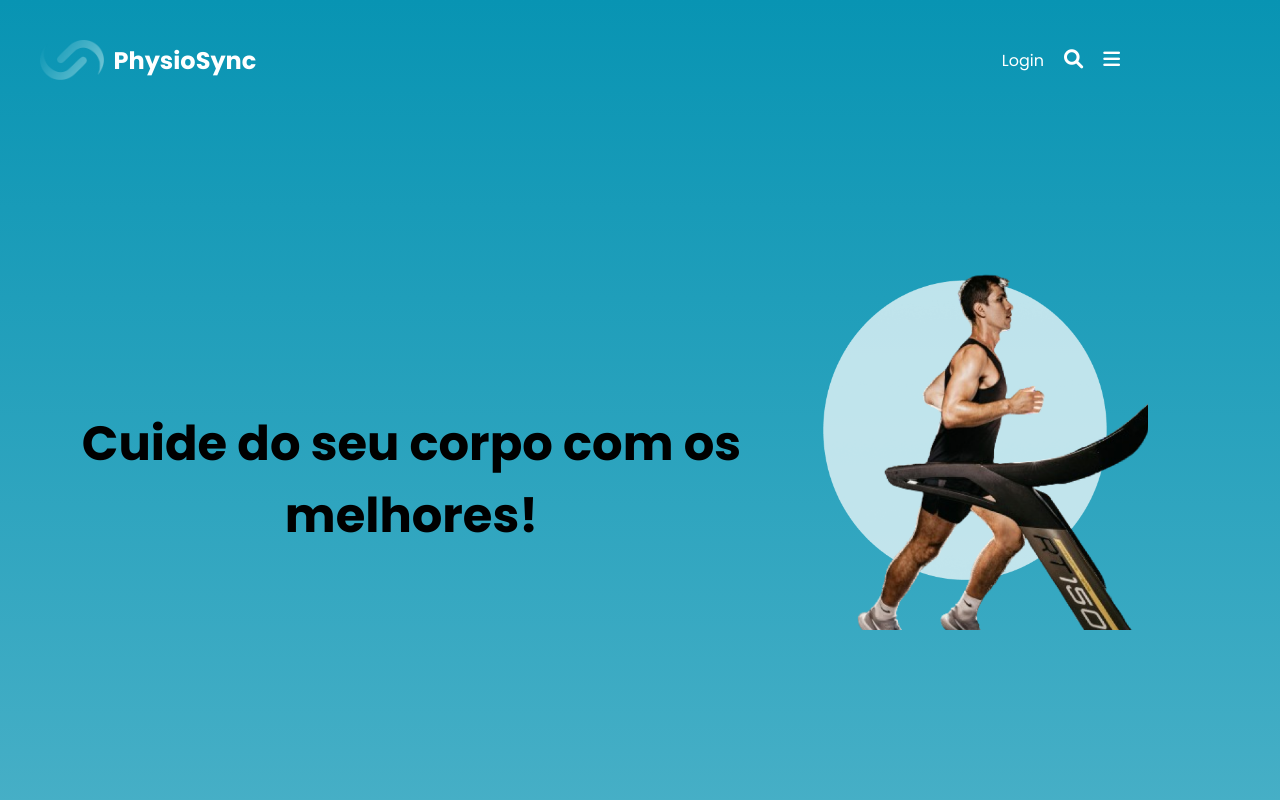
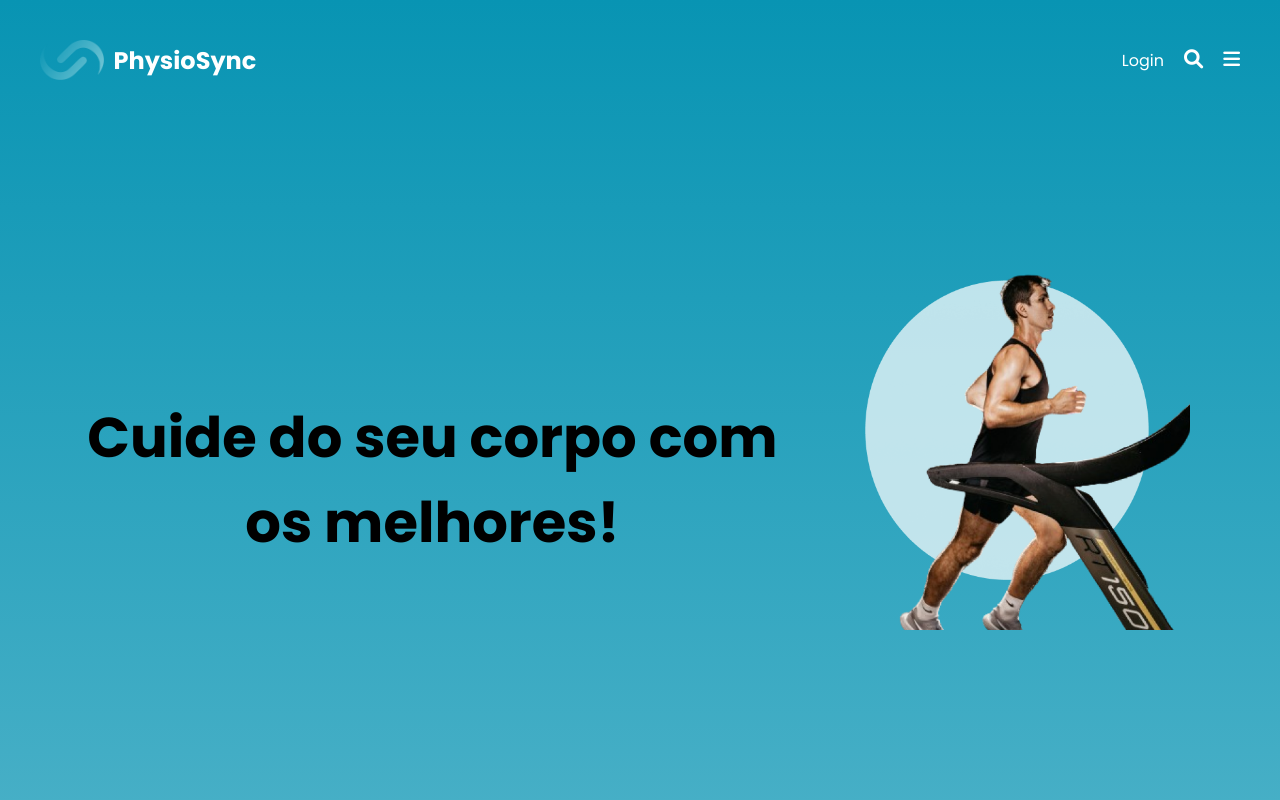
Before and after one commit to RauanIgor/physioSync_web, a plain HTML site: page src/pages/index.html in a window 1280 px wide. Shown: the top 800 px of the page. Drawn offline with Linux system fonts and the light colour scheme.

Commit message:
fix: styles.css

```diff
--- a/src/assets/css/styles.css
+++ b/src/assets/css/styles.css
@@ -7,10 +7,7 @@ body {
     overflow-x: hidden; /* Evita a rolagem lateral */
 }
 
-header, .card-slider, .section1, .select-pro, .ad, .workwithus-container, .feedback-container {
-    max-width: 100%;
-    box-sizing: border-box; /* Inclui padding e border no cálculo da largura */
-}
+
 
 header {
     background-color: transparent;
@@ -23,7 +20,7 @@ nav {
     display: flex;
     justify-content: space-between;
     align-items: center;
-    width: 90%;
+    width: 100%;
 }
 
 .logo {
@@ -74,7 +71,7 @@ nav {
 }
 
 .hero h1 {
-    font-size: 3em;
+    font-size: 3.5em;
     margin: 0;
     margin-left: 20px;
 }
```
